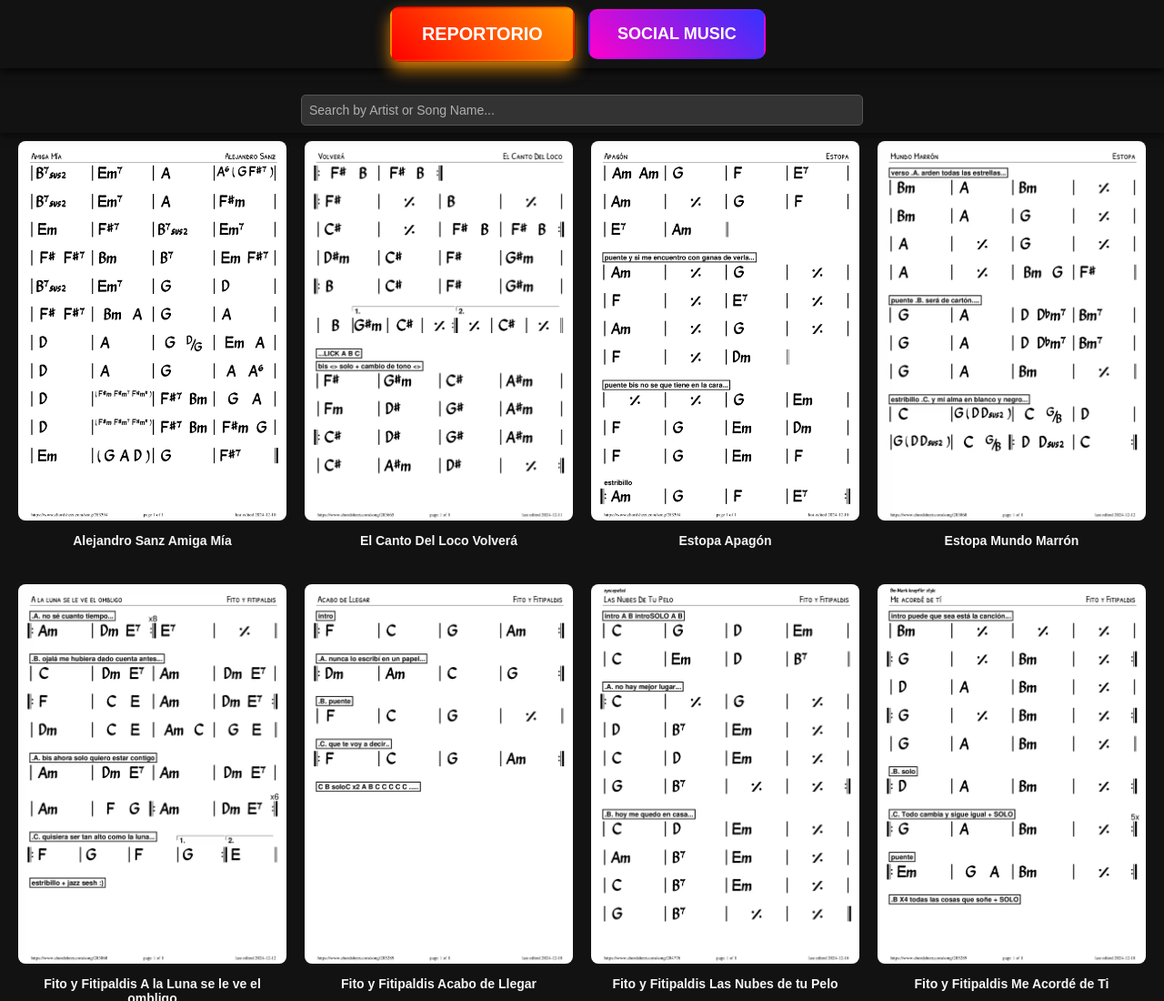
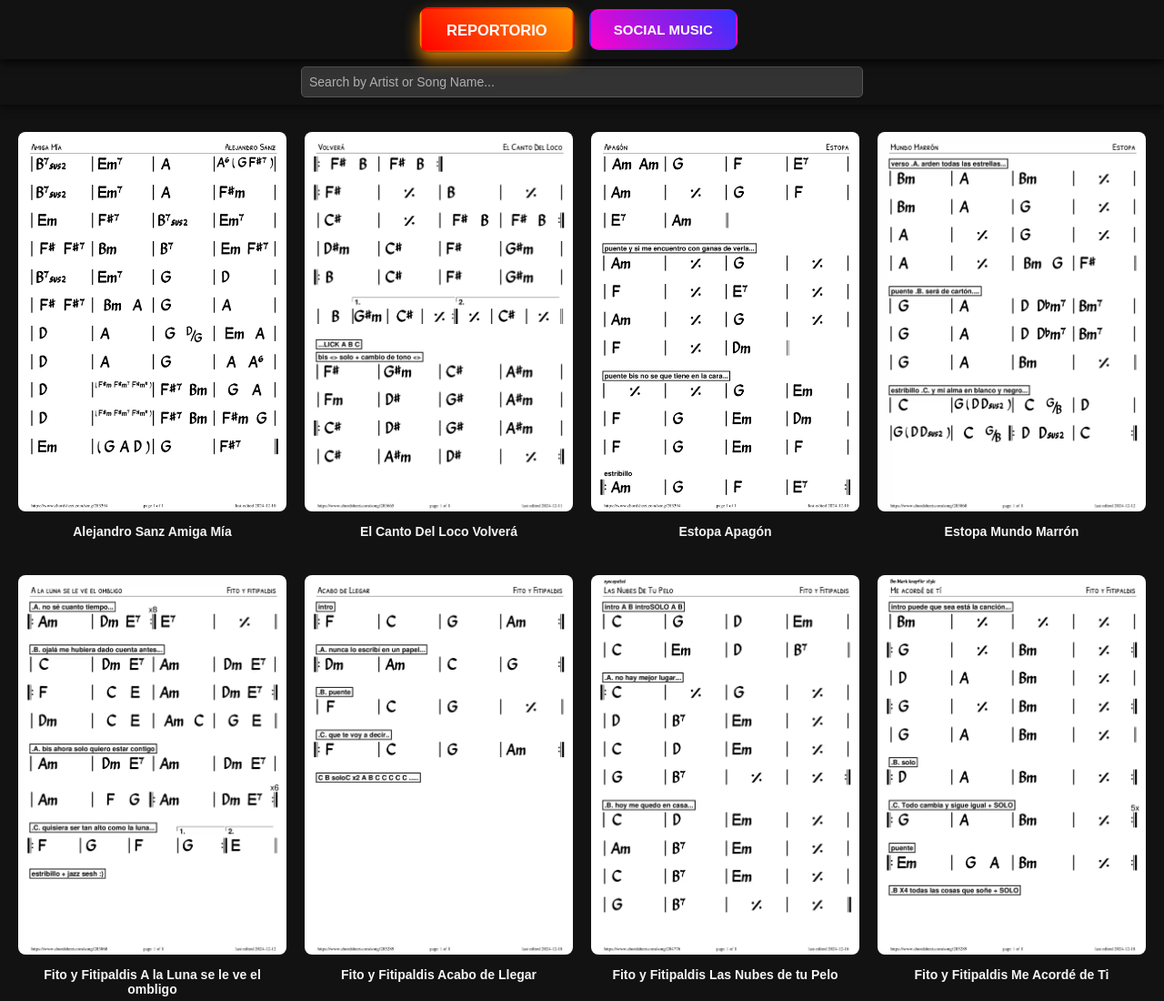
Before and after one commit to sirlegrau/acordes, a plain HTML site: page index.html in a window 1280 px wide. Shown: the top 1100 px of the page at 91% size. Drawn offline with Linux system fonts and the light colour scheme.

Commit message:
buttons reshaped and margins

```diff
--- a/styles.css
+++ b/styles.css
@@ -14,7 +14,7 @@ body {
 
 #search-container {
     position: sticky; /* Always visible */
-    top: 96px; /* Adjust to match the height of the button container */
+    top: 62px; /* Adjust to match the height of the button container */
     z-index: 150; /* Below the buttons but above the gallery */
     padding: 8px; /* Remove additional padding */
     margin: 0; /* Remove any margin */
@@ -174,8 +174,8 @@ footer {
 
   #gallery1-btn, #gallery2-btn {
     position: relative;
-    padding: 15px 30px;
-    font-size: 18px;
+    padding: 12px 25px;
+    font-size: 15px;
     font-weight: bold;
     border: 2px solid transparent;
     border-radius: 10px;
```
